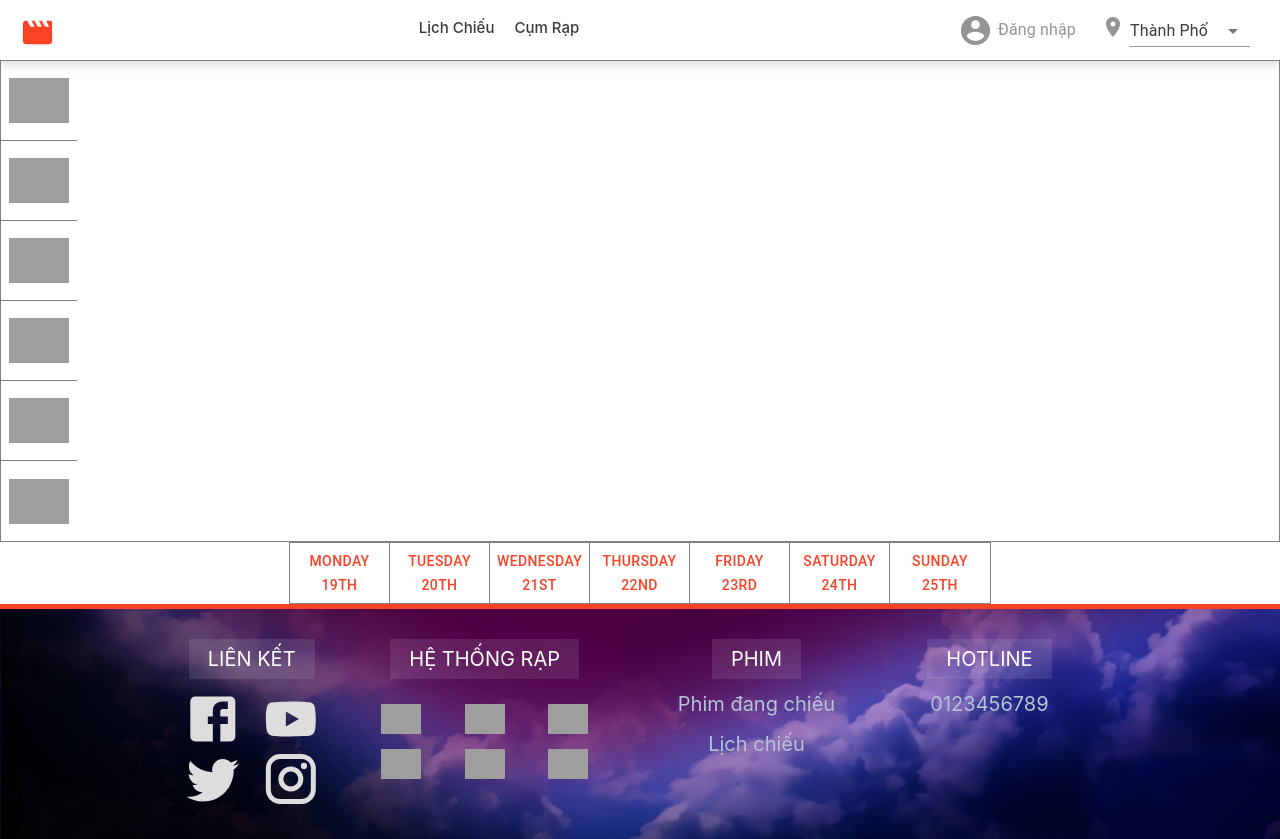
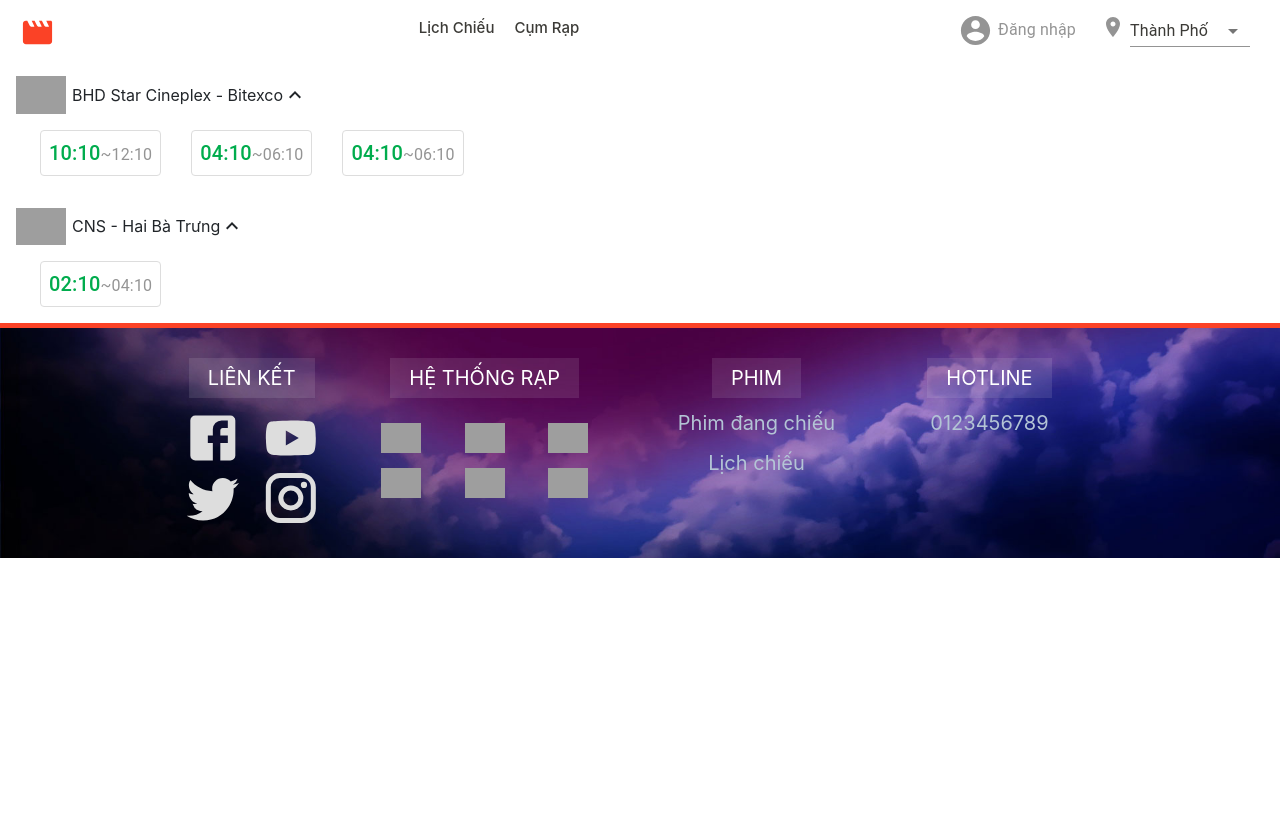
Before and after one commit to khuyen-ho/movie_web, a React (Create React App) app: page / in a window 1280 px wide. After the commit the page ends 800 px from the top, so only its background shows below. Built offline with nearby package versions, Linux system fonts and the light colour scheme; grey boxes are pictures that could not be loaded.

Commit message:
render giao diện phần ShowTime

```diff
--- a/src/components/ScheduleMovie/index.jsx
+++ b/src/components/ScheduleMovie/index.jsx
@@ -1,14 +1,15 @@
-import React, { Component } from 'react'
-import DaysOfWeek from '../DaysOfWeek'
-import MovieLogoList from '../MovieLogoList'
+import React, { Component } from "react";
+import DaysOfWeek from "../DaysOfWeek";
+import MovieLogoList from "../MovieLogoList";
+import ShowTime from "../ShowTimes";
 
-export default class ScheduleMovie extends Component {
-    render() {
-        return (
-            <div>
-                <MovieLogoList/>
-                <DaysOfWeek/>
-            </div>
-        )
-    }
-}
+const ScheduleMovie = () => {
+  return (
+    <div>
+      {/* <MovieLogoList/> */}
+      {/* <DaysOfWeek/> */}
+      <ShowTime />
+    </div>
+  );
+};
+export default ScheduleMovie
--- /dev/null
+++ b/src/components/ShowTimes/index.jsx
@@ -0,0 +1,195 @@
+import { Box, Button, ButtonGroup, Typography } from "@material-ui/core";
+import React, { Component } from "react";
+import useStyles from "./style";
+import List from "@material-ui/core/List";
+import ListItem from "@material-ui/core/ListItem";
+import ListItemIcon from "@material-ui/core/ListItemIcon";
+import Collapse from "@material-ui/core/Collapse";
+import ExpandLess from "@material-ui/icons/ExpandLess";
+import ExpandMore from "@material-ui/icons/ExpandMore";
+import moment from "moment";
+
+const defaultList = {
+  lichChieu: [
+    {
+      thongTinRap: {
+        maRap: 469,
+        tenRap: "Rạp 9",
+        maCumRap: "bhd-star-cineplex-bitexco",
+        tenCumRap: "BHD Star Cineplex - Bitexco",
+        maHeThongRap: "BHDStar",
+        tenHeThongRap: "BHD Star Cineplex",
+      },
+      maLichChieu: 16207,
+      maRap: 469,
+      maPhim: 1316,
+      tenPhim: "Ted 3",
+      ngayChieuGioChieu: "2019-01-01T10:10:00",
+      giaVe: 75000,
+      thoiLuong: 120,
+    },
+    {
+      thongTinRap: {
+        maRap: 469,
+        tenRap: "Rạp 9",
+        maCumRap: "bhd-star-cineplex-bitexco",
+        tenCumRap: "BHD Star Cineplex - Bitexco",
+        maHeThongRap: "BHDStar",
+        tenHeThongRap: "BHD Star Cineplex",
+      },
+      maLichChieu: 16228,
+      maRap: 469,
+      maPhim: 1316,
+      tenPhim: "Ted 3",
+      ngayChieuGioChieu: "2019-01-04T16:10:00",
+      giaVe: 75000,
+      thoiLuong: 120,
+    },
+    {
+      thongTinRap: {
+        maRap: 469,
+        tenRap: "Rạp 9",
+        maCumRap: "bhd-star-cineplex-bitexco",
+        tenCumRap: "BHD Star Cineplex - Bitexco",
+        maHeThongRap: "BHDStar",
+        tenHeThongRap: "BHD Star Cineplex",
+      },
+      maLichChieu: 16210,
+      maRap: 469,
+      maPhim: 1316,
+      tenPhim: "Ted 3",
+      ngayChieuGioChieu: "2019-01-01T16:10:00",
+      giaVe: 75000,
+      thoiLuong: 120,
+    },
+    {
+      thongTinRap: {
+        maRap: 725,
+        tenRap: "Rạp 5",
+        maCumRap: "cns-hai-ba-trung",
+        tenCumRap: "CNS - Hai Bà Trưng",
+        maHeThongRap: "CineStar",
+        tenHeThongRap: "CineStar",
+      },
+      maLichChieu: 30045,
+      maRap: 725,
+      maPhim: 1316,
+      tenPhim: "Ted 3",
+      ngayChieuGioChieu: "2019-01-04T14:10:00",
+      giaVe: 75000,
+      thoiLuong: 120,
+    },
+  ],
+  maPhim: 1316,
+  tenPhim: "Ted 3",
+  biDanh: "ted-3",
+  trailer: "https://www.youtube.com/embed/S3AVcCggRnU",
+  hinhAnh: "http://movie0706.cybersoft.edu.vn/hinhanh/ted-3_gp03.jpg",
+  moTa:
+    "Newlywed couple Ted and Tami-Lynn want to have a baby, but in order to qualify to be a parent, Ted will have to prove he's a person in a court of law.",
+  maNhom: "GP03",
+  ngayKhoiChieu: "2020-10-09T14:08:02.207",
+  danhGia: 10,
+};
+
+const FilterMovieList = (defaultList) => {
+  const list = [
+    // {
+    //   maHeThongRap: "BHDStar",
+    //   cumRap: {
+    //     maCumRap: "bhd-star-cineplex-bitexco",
+    //      tenCumRap:
+    //     ngayChieuGioChieu: ["2019-01-01T10:10:00"],
+    //     giaVe: 75000,
+    //     thoiLuong: 120,
+    //   },
+    // },
+  ];
+  defaultList.lichChieu.forEach((cinema) => {
+    let idx = list.findIndex(
+      (cinemaInfo) =>
+        cinemaInfo.maHeThongRap === cinema.thongTinRap.maHeThongRap
+    );
+    if (idx !== -1) {
+      list[idx].cumRap.ngayChieuGioChieu.push(cinema.ngayChieuGioChieu);
+    } else {
+      list.push({
+        maHeThongRap: cinema.thongTinRap.maHeThongRap,
+        cumRap: {
+          maCumRap: cinema.thongTinRap.maCumRap,
+          tenCumRap: cinema.thongTinRap.tenCumRap,
+          ngayChieuGioChieu: [cinema.ngayChieuGioChieu],
+          giaVe: cinema.giaVe,
+          thoiLuong: cinema.thoiLuong,
+        },
+      });
+    }
+  });
+
+  return list;
+};
+
+
+//movieInfo: item in a list
+const Time = (movieInfo) => {
+  const classes = useStyles();
+  console.log(movieInfo);
+  return movieInfo.cumRap.ngayChieuGioChieu.map((item, index) => (
+    <Button className={classes.timeBtn} key={index}>
+      <div className="time">
+        {/* {console.log(item)} */}
+        <Typography variant="h6" component="span" className="timeStart">
+          {moment(item).format("hh:mm")}
+          {/* {console.log(item)} */}
+        </Typography>
+        <Typography variant="subtitle1" component="span" className="timeEnd">
+          ~
+          {moment(item)
+            .minute(moment(item).minute() + movieInfo.cumRap.thoiLuong)
+            .format("hh:mm")}
+        </Typography>
+      </div>
+    </Button>
+  ));
+};
+
+const RenderShowTime = (list, defaultList) => {
+  const classes = useStyles();
+
+  const [open, setOpen] = React.useState(true);
+
+  const handleClick = () => {
+    setOpen(!open);
+  };
+
+  return list.map((item, index) => (
+    <List
+      component="nav"
+      aria-labelledby="nested-list-subheader"
+      className={classes.root}
+      key={index}
+    >
+      <ListItem button onClick={handleClick}>
+        <ListItemIcon>
+          <img className={classes.img} src={defaultList.hinhAnh} alt="" />
+        </ListItemIcon>
+  <div>{item.cumRap.tenCumRap}</div>
+        {open ? <ExpandLess /> : <ExpandMore />}
+      </ListItem>
+      <Collapse in={open} timeout="auto" unmountOnExit>
+        <List component="div" disablePadding>
+          <ListItem button className={classes.nested}>
+            {Time(item)}
+          </ListItem>
+        </List>
+      </Collapse>
+    </List>
+  ));
+};
+
+const ShowTime = (props = defaultList) => {
+  const filteredList = FilterMovieList(defaultList);
+  return <>{RenderShowTime(filteredList, defaultList)}</>;
+};
+
+export default ShowTime;
--- /dev/null
+++ b/src/components/ShowTimes/style.js
@@ -0,0 +1,27 @@
+import { makeStyles } from "@material-ui/core/styles";
+
+const useStyles = makeStyles((theme) => ({
+    root: {
+      width: "100%",
+      backgroundColor: theme.palette.background.paper,
+    },
+    nested: {
+      paddingLeft: theme.spacing(4),
+    },
+    img:{
+        width:50
+    },
+    timeBtn:{
+        border: `1px solid ${theme.palette.grey.light}`,
+        //padding:theme.spacing(1),
+        marginRight:theme.spacing(3),
+        '& .timeStart':{
+            color:theme.palette.green.main,
+        },
+        "& .timeEnd":{
+            color:theme.palette.grey.main
+        }
+    }
+  }));
+
+export default useStyles;
```
